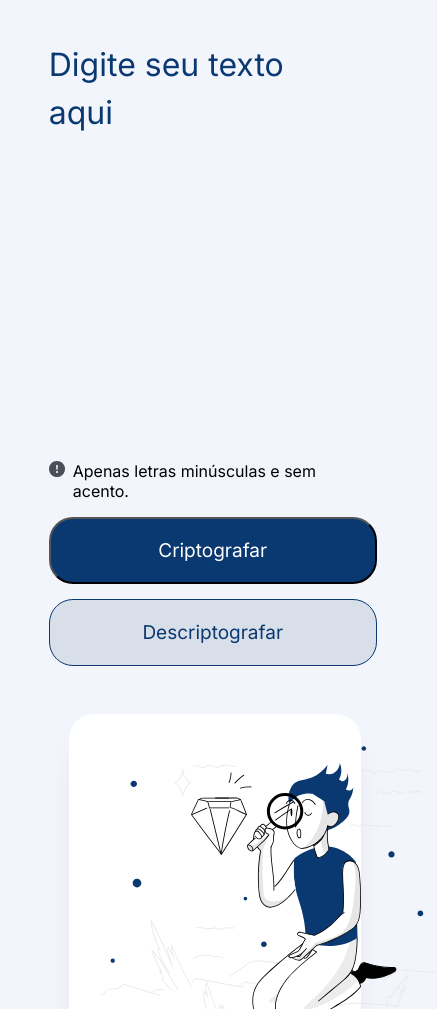
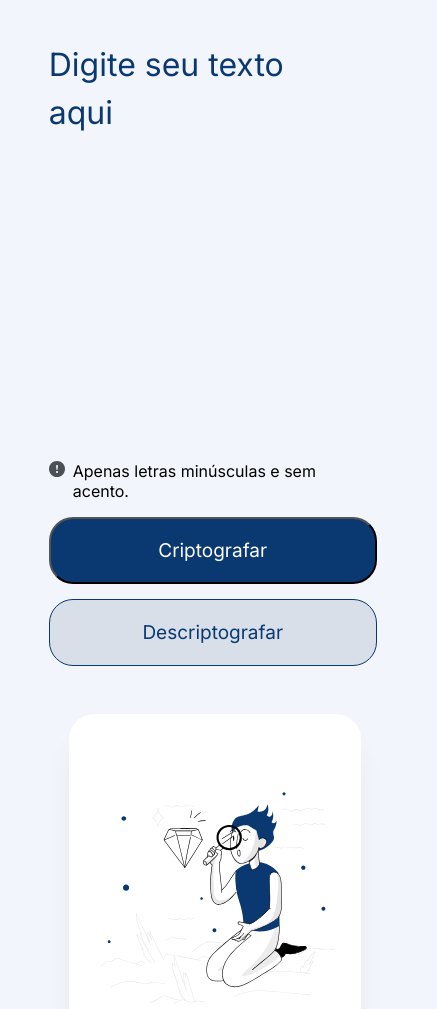
Before and after one commit to nitgabriel/one-challenge-decodificador, a plain HTML site: page index.html in a window 390 px wide. Shown: the part 91-1100 px from the top of the page, 437 px wide, since content can reach past the window. Drawn offline with Linux system fonts and the light colour scheme.

Commit message:
Atualizando imagem

```diff
--- a/src/styles/style.css
+++ b/src/styles/style.css
@@ -184,6 +184,10 @@ body {
         margin-bottom: 25px;
         width: 80vw;
     }
+
+    #empty img {
+        width: 60vw;
+    }
 }
 
 @media screen and (max-width:768px) {
@@ -208,6 +212,10 @@ body {
         width: 80vw;
     }
 
+    #empty img {
+        width: 60vw;
+    }
+
 
 }
 
@@ -218,20 +226,28 @@ body {
         flex-direction: column;
         row-gap: 15px;
     }
+
     #text-input{
         width: 100%;
         margin-bottom: 5%;
     }
+
     #text-output{
         width: 100%;
         align-items: center;
         flex-wrap: nowrap;
     }
+
     #btnCriptografar{
         width: 100%;
     }
+
     #btnDescriptografar{
         width: 100%;
+    }
+
+    #empty img {
+        width: 60vw;
     }
 }
 
@@ -248,6 +264,10 @@ body {
 
     #empty{
         width: 100%;
+    }
+
+    #empty img {
+        width: 60vw;
     }
 
     #buttons {
@@ -277,4 +297,8 @@ body {
         row-gap: 15px;
     }
 
+    #empty img {
+        width: 60vw;
+    }
+
 }
```
